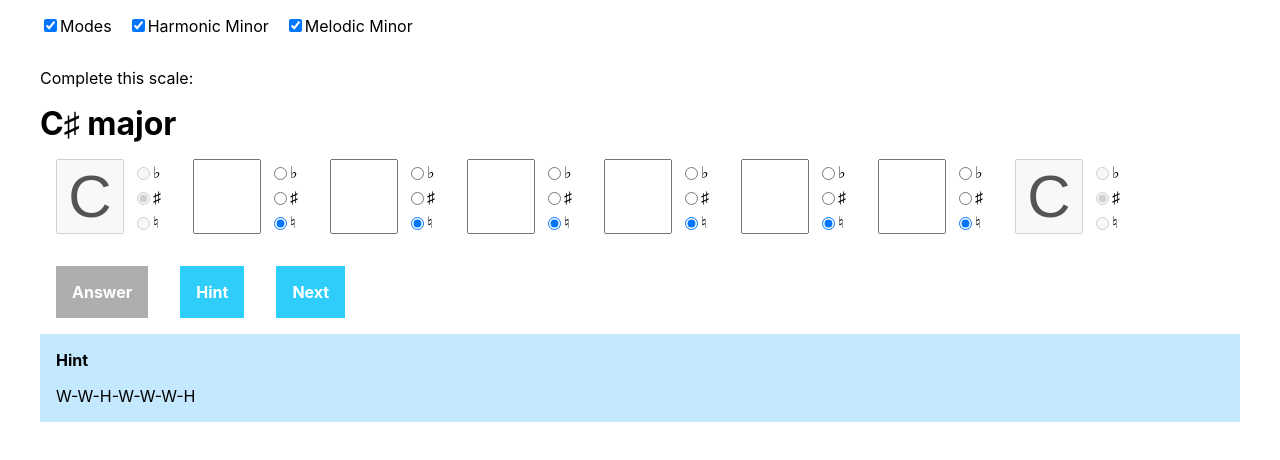
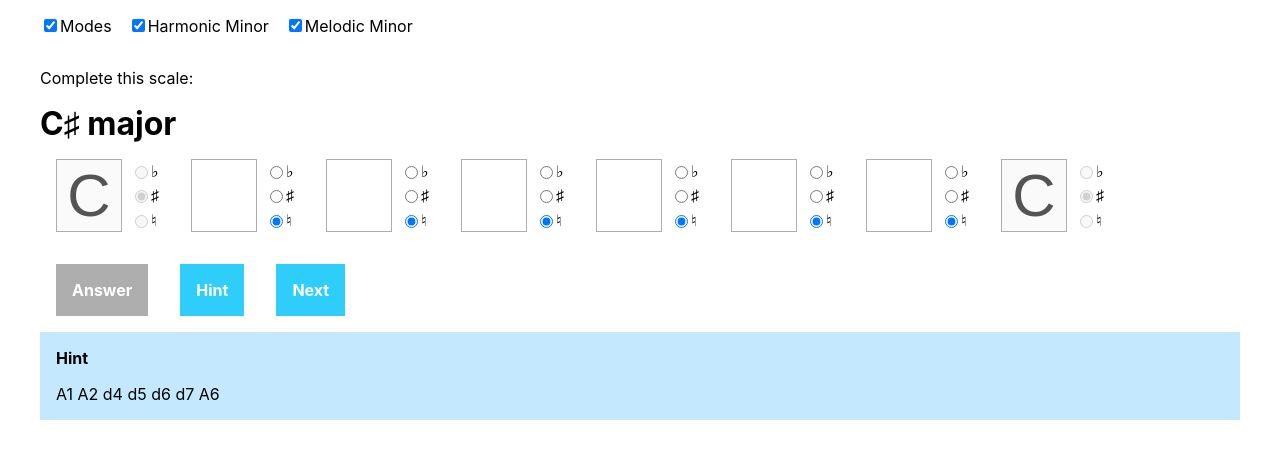
Before and after one commit to visusnet/scale-trainer, a React (Create React App) app: page / in a window 1280 px wide. Both pictures are taken after typing "Sample", "Sample", "Sample", "Sample", "Sample", "Sample" into the empty fields and a click on the button "Hint". Shown: the top 460 px of the page. Built offline with nearby package versions, Linux system fonts and the light colour scheme.

Commit message:
Identical notes with different names are treated as equal and only one type of accidentals is used in scale notes.

```diff
--- a/src/ScaleQuestion.jsx
+++ b/src/ScaleQuestion.jsx
@@ -19,6 +19,10 @@ import {
     PITCHES
 } from './music/note';
 import './ScaleQuestion.scss';
+import {
+    AUGMENTED_DIMINISHED_INTERVALS,
+    relativeIntervalsToRootIntervals
+} from './music/interval';
 
 type Props = {
     question: ScaleQuestion,
@@ -30,7 +34,8 @@ type State = {
     accidentals: {[number]: Accidental},
     isAnswered: boolean,
     isCorrect: boolean,
-    showHint: boolean
+    showHint: boolean,
+    hintIndex: number
 }
 
 export default class ScaleQuestionComponent extends Component<Props, State> {
@@ -149,10 +154,16 @@ export default class ScaleQuestionComponent extends Component<Props, State> {
     }
 
     renderHint(key: Key) {
+        const scaleConstruction = applyModeToConstruction(key.scale, key.mode);
+        const hints = [
+            relativeIntervalsToRootIntervals(key.root, scaleConstruction).join(' '),
+            relativeIntervalsToRootIntervals(key.root, scaleConstruction, AUGMENTED_DIMINISHED_INTERVALS).join(' '),
+            scaleConstruction.join('-')
+        ];
         return (
             <div className="scaleQuestion__hint">
                 <h1>Hint</h1>
-                <p>{applyModeToConstruction(key.scale, key.mode).join('-')}</p>
+                <p>{hints[this.state.hintIndex]}</p>
             </div>
         );
     }
@@ -251,10 +262,19 @@ function _setAnswered() {
 function _showHint() {
     return (state: State) => ({
         ...state,
-        showHint: true
+        showHint: true,
+        hintIndex: _getRandomInt(0, 2, state.hintIndex)
     });
 }
 
 function _range(length: number): number[] {
     return Array.from(Array(length).keys());
 }
+
+function _getRandomInt(min: number, max: number, exclude: number = min - 1): number {
+    const randomInt = Math.floor(Math.random() * (max - min + 1)) + min;
+    if (randomInt === exclude) {
+        return _getRandomInt(min, max, exclude);
+    }
+    return randomInt;
+}
--- a/src/ScaleQuestion.scss
+++ b/src/ScaleQuestion.scss
@@ -17,6 +17,12 @@
             font-size: 60px;
             width: 1em;
             text-align: center;
+            border: 1px solid grayscale($color-light-blue);
+            outline: 0;
+
+            &:focus {
+                border-color: $button-background-color-hover;
+            }
         }
     }
 
@@ -76,10 +82,25 @@
         margin: 1em;
         color: white;
         font-weight: bold;
+        transition: all 0.2s;
+        -webkit-transition: all 0.2s;
+
+        &:hover, &:active, &:focus {
+            outline: 0;
+        }
 
         &:hover {
             background-color: $button-background-color-hover;
-            outline: 0;
+
+            &:not(:disabled) {
+                padding: 0.8em 1em;
+                margin: 1.1em 1em;
+            }
+        }
+
+        &:active {
+            transition-duration: 0s;
+            background-color: $button-background-color-active;
         }
 
         &:disabled {
--- a/src/ScaleTrainer.jsx
+++ b/src/ScaleTrainer.jsx
@@ -4,6 +4,7 @@ import ScaleQuestion from './ScaleQuestion';
 import {getRandomQuestion} from './music/random';
 import type {Question} from './music/question';
 import './ScaleTrainer.scss';
+import {keyToString} from './music/key';
 
 type State = {
     question: ?Question,
@@ -71,9 +72,14 @@ export default class ScaleTrainer extends Component<void, State> {
             <>
                 {this.renderOptions()}
                 {question && question.type === 'scale'
-                    ? <ScaleQuestion question={question} onNextClick={this._handleNextClick}/>
+                    ? <ScaleQuestion key={_questionToString(question)} question={question}
+                        onNextClick={this._handleNextClick}/>
                     : <div>Loading...</div>}
             </>
         );
     }
 }
+
+function _questionToString(question: Question): string {
+    return `${question.type}${keyToString(question.key)}`;
+}
--- a/src/assets/_variables.scss
+++ b/src/assets/_variables.scss
@@ -6,6 +6,7 @@ $color-light-blue: #61dafb;
 
 $button-background-color: darken($color-light-blue, 10);
 $button-background-color-hover: $color-light-blue;
+$button-background-color-active: darken($color-light-blue, 20);
 $button-background-color-disabled: grayscale($color-light-blue);
 
 $hint-background-color: lighten(adjust_hue($color-light-blue, 10deg), 20);
--- a/src/music/interval.js
+++ b/src/music/interval.js
@@ -5,6 +5,7 @@ import {
     note,
     SHARP_ACCIDENTAL
 } from './note';
+import type {Key} from './key';
 
 export type MajorMinorPerfectInterval =
     'P1' // perfect unison
@@ -48,6 +49,38 @@ export type AlternativeInterval =
 export type StepInterval = 'H' | 'W';
 
 export type Interval = MajorMinorPerfectInterval | AugmentedDiminishedInterval | AlternativeInterval | StepInterval;
+
+export const MAJOR_MINOR_PERFECT_INTERVALS: MajorMinorPerfectInterval[] = [
+    'P1',
+    'm2',
+    'M2',
+    'm3',
+    'M3',
+    'P4',
+    'P5',
+    'm6',
+    'M6',
+    'm7',
+    'M7',
+    'P8'
+];
+
+export const AUGMENTED_DIMINISHED_INTERVALS: AugmentedDiminishedInterval[] = [
+    'd2',
+    'A1',
+    'd3',
+    'A2',
+    'd4',
+    'A3',
+    'd5',
+    'A4',
+    'd6',
+    'A5',
+    'd7',
+    'A6',
+    'd8',
+    'A7'
+];
 
 export const SEMITONE: AlternativeInterval = 'semitone';
 export const WHOLE_TONE: AlternativeInterval = 'whole tone';
@@ -107,7 +140,6 @@ export const INTERVAL_SEMITONE_MAP: {[Interval]: number} = {
     'A7': 12
 };
 
-export function addInterval(n: Note, interval: Interval): Note {
 const NEXT_SEMITONE_MAP = {
     'A': {
         [FLAT_ACCIDENTAL]: note('A'),
@@ -146,7 +178,10 @@ export function addInterval(n: Note, interval: Interval): Note {
     }
 };
 
-    const numberOfSemitones = INTERVAL_SEMITONE_MAP[interval];
+export function addInterval(n: Note, interval: Interval | number): Note {
+    const numberOfSemitones = typeof interval === 'number'
+        ? interval
+        : INTERVAL_SEMITONE_MAP[interval];
 
     let augmentedNote = n;
     for (let augmentedSemitones = 0; augmentedSemitones < numberOfSemitones; augmentedSemitones++) {
@@ -155,3 +190,13 @@ export function addInterval(n: Note, interval: Interval): Note {
 
     return augmentedNote;
 }
+
+export function relativeIntervalsToRootIntervals(root: Key,
+    relativeIntervals: Interval[],
+    intervalNames: Interval[] = MAJOR_MINOR_PERFECT_INTERVALS): Interval[] {
+    let semitonesToRoot = -1;
+    return relativeIntervals.reduce((intervals: Interval[], relativeInterval: Interval) => {
+        semitonesToRoot += INTERVAL_SEMITONE_MAP[relativeInterval];
+        return [...intervals, intervalNames[semitonesToRoot]];
+    }, []);
+}
--- a/src/music/key.js
+++ b/src/music/key.js
@@ -1,5 +1,8 @@
 import type {Note} from './note';
-import {noteToString} from './note';
+import {
+    normalizeAccidentals,
+    noteToString
+} from './note';
 import type {Interval} from './interval';
 import {
     addInterval,
@@ -112,12 +115,7 @@ export const MELODIC_MINOR_SCALE = {
 };
 export const CHURCH_SCALES: Scale[] = [
     {name: 'major', construction: MAJOR_CONSTRUCTION, modes: CHURCH_MODES},
-    {name: 'minor', construction: MINOR_CONSTRUCTION, modes: CHURCH_MODES},
-];
-export const ALL_SCALES: Scale[] = [
-    CHURCH_SCALES,
-    HARMONIC_MINOR_SCALE,
-    MELODIC_MINOR_SCALE
+    {name: 'minor', construction: MINOR_CONSTRUCTION, modes: CHURCH_MODES}
 ];
 
 export function modeToString(mode: Mode, scale: Scale): string {
@@ -138,10 +136,11 @@ export function applyModeToConstruction(scale: Scale, mode: Mode): ScaleConstruc
 }
 
 export function keyToNotes(key: Key): Note[] {
-    return applyModeToConstruction(key.scale, key.mode).reduce((notes: Note[], interval: Interval) => {
+    return [...applyModeToConstruction(key.scale, key.mode).slice(0, -1).reduce((notes: Note[], interval: Interval) => {
         const previousNote = notes[notes.length - 1];
-        return [...notes, addInterval(previousNote, interval)];
-    }, [key.root]);
+        const currentNote = addInterval(previousNote, interval);
+        return [...notes, normalizeAccidentals(currentNote, key.root.accidental)];
+    }, [key.root]), key.root];
 }
 
 function _rotateArray<T>(array: T[], rotateByOffset: number) {
--- a/src/music/note.js
+++ b/src/music/note.js
@@ -1,5 +1,4 @@
 // @flow
-
 export type Pitch = 'A' | 'B' | 'C' | 'D' | 'E' | 'F' | 'G';
 export type Accidental = '♯' | '♭' | '♮';
 export type Note = {
@@ -21,10 +20,10 @@ export function noteToString(note: Note): string {
     return note.pitch + accidentalToString(note.accidental);
 }
 
-export function note(pitch: Pitch, accidental: Accidental = NATURAL_ACCIDENTAL): Note {
+export function note(pitch: Pitch, accidental: ?Accidental): Note {
     return {
         pitch,
-        accidental
+        accidental: accidental ? accidental : NATURAL_ACCIDENTAL
     };
 }
 
@@ -36,8 +35,53 @@ export function areAccidentalsEqual(note1: Note, note2: Note): boolean {
     return note1.accidental === note2.accidental;
 }
 
+export function previousPitch(pitch: Pitch): Pitch {
+    const previousPitchIndex = (PITCHES.indexOf(pitch) + PITCHES.length - 1) % PITCHES.length;
+    return PITCHES[previousPitchIndex];
+}
+
+export function nextPitch(pitch: Pitch): Pitch {
+    const nextPitchIndex = (PITCHES.indexOf(pitch) + 1) % PITCHES.length;
+    return PITCHES[nextPitchIndex];
+}
+
+export function normalizeAccidentals(note: Note, preferredAccidental: Accidental = SHARP_ACCIDENTAL): Note {
+    if (preferredAccidental === FLAT_ACCIDENTAL) {
+        if (note.accidental === SHARP_ACCIDENTAL) {
+            return {
+                pitch: nextPitch(note.pitch),
+                accidental: note.pitch === 'B' || note.pitch === 'E' ? NATURAL_ACCIDENTAL : FLAT_ACCIDENTAL
+            };
+        } else if (note.accidental === FLAT_ACCIDENTAL) {
+            if (note.pitch === 'C' || note.pitch === 'F') {
+                return {
+                    pitch: previousPitch(note.pitch),
+                    accidental: NATURAL_ACCIDENTAL
+                };
+            }
+        }
+    } else {
+        if (note.accidental === FLAT_ACCIDENTAL) {
+            return {
+                pitch: previousPitch(note.pitch),
+                accidental: note.pitch === 'C' || note.pitch === 'F' ? NATURAL_ACCIDENTAL : SHARP_ACCIDENTAL
+            };
+        } else if (note.accidental === SHARP_ACCIDENTAL) {
+            if (note.pitch === 'B' || note.pitch === 'E') {
+                return {
+                    pitch: nextPitch(note.pitch),
+                    accidental: NATURAL_ACCIDENTAL
+                };
+            }
+        }
+    }
+    return note;
+}
+
 export function areNotesEqual(note1: Note, note2: Note): boolean {
-    return arePitchesEqual(note1, note2) && areAccidentalsEqual(note1, note2);
+    const onlySharpNote1 = normalizeAccidentals(note1);
+    const onlySharpNote2 = normalizeAccidentals(note2);
+    return arePitchesEqual(onlySharpNote1, onlySharpNote2) && areAccidentalsEqual(onlySharpNote1, onlySharpNote2);
 }
 
 export function areNoteArraysEqual(notes1: Note[], notes2: Note[]): boolean {
```
Also changed, not shown: 1 other file (tests, documents, lock files or other folders). Lines whose indentation alone changed are shown as unchanged.
